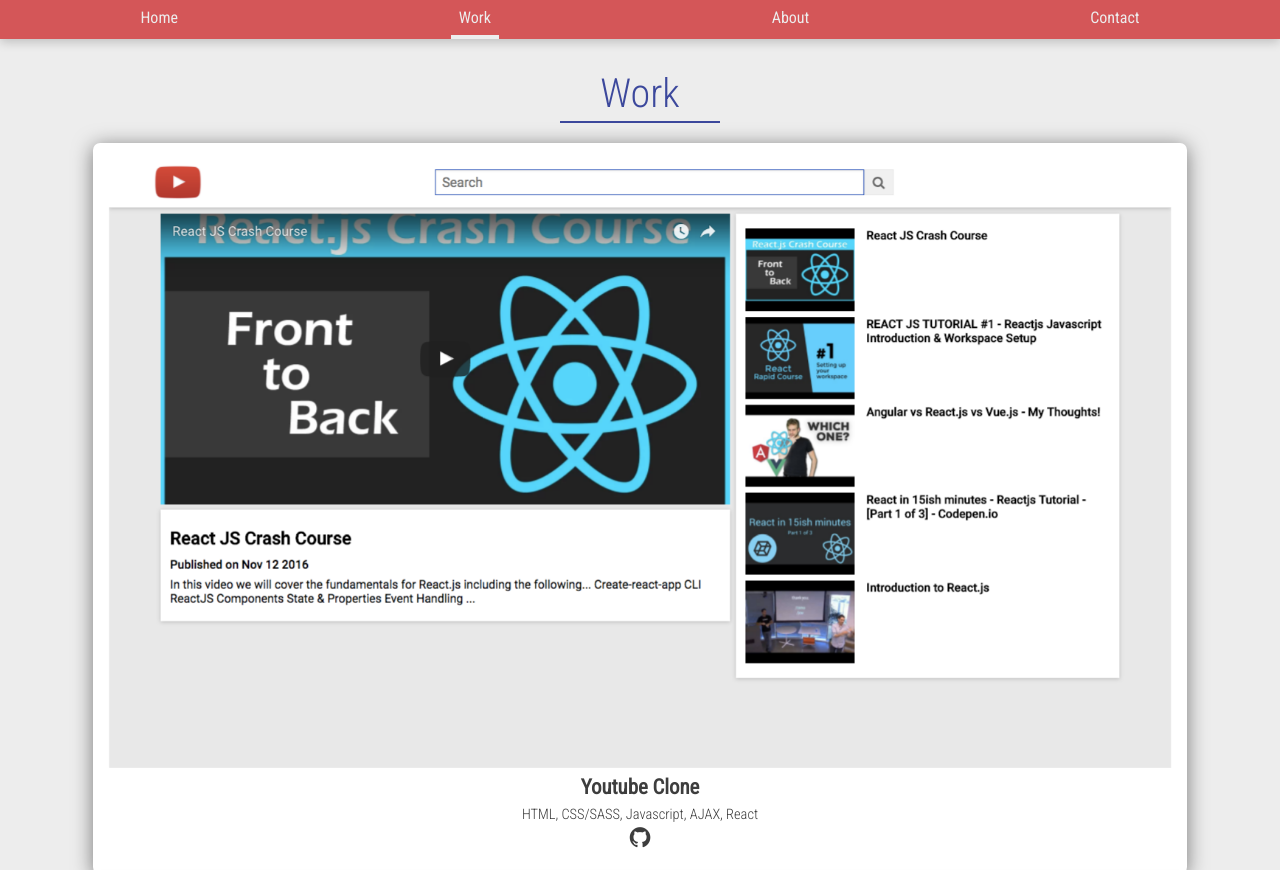
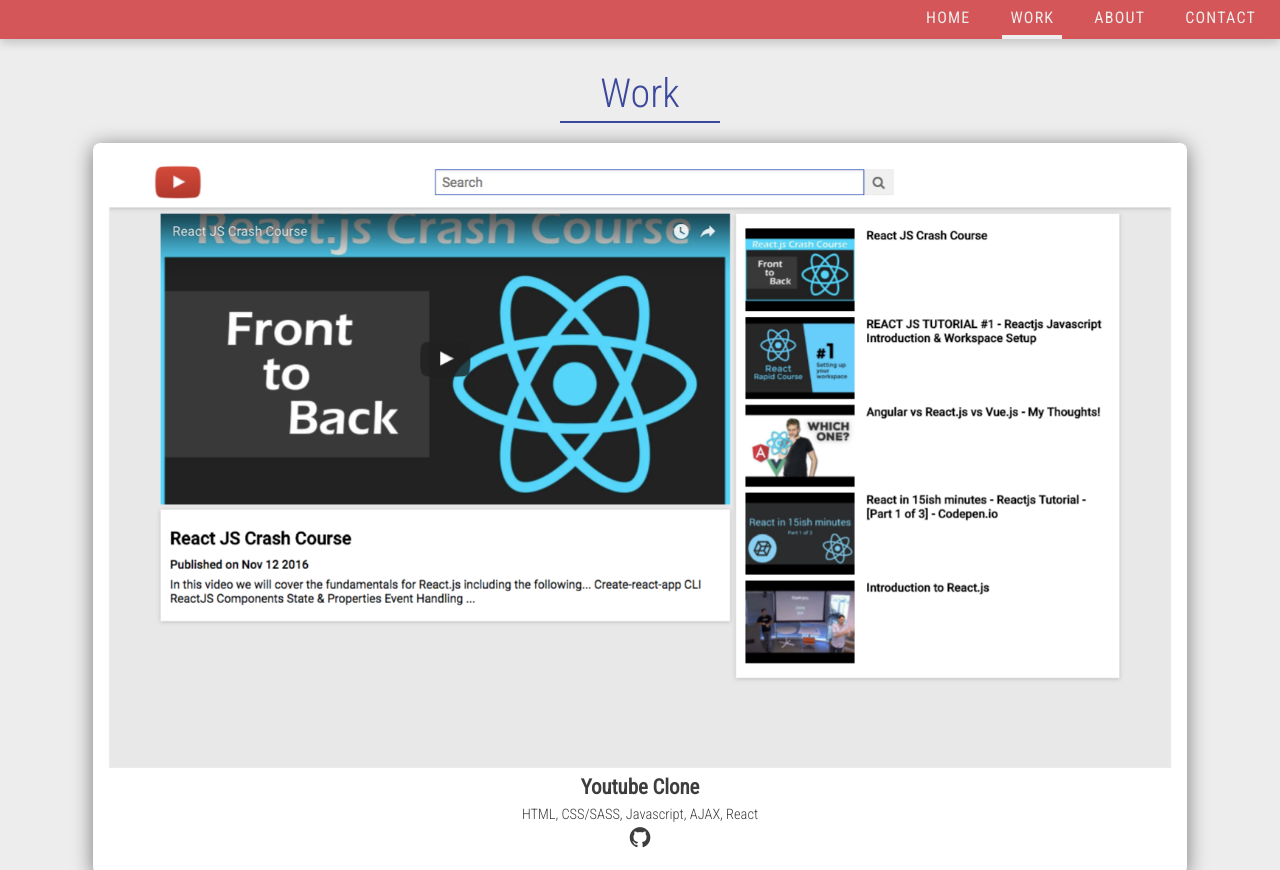
Before and after one commit to bd2187/portfolio, a React app: page /work in a window 1280 px wide. Shown: the top 870 px of the page. Built offline with nearby package versions, Linux system fonts and the light colour scheme.

Commit message:
Create mixin for media query in mixins.scss. Give .nav-links 'flex-end' for justify-content at min-width of 700px

```diff
--- a/app/components/Project.js
+++ b/app/components/Project.js
@@ -55,7 +55,7 @@
         <i className="fa fa-github" aria-hidden="true"></i>
       </a>
     </div>
-  )
+  );
 }
 
 ProjectInfoBox.propTypes = {
--- a/app/styles/scss/main.scss
+++ b/app/styles/scss/main.scss
@@ -28,6 +28,8 @@
     align-items: flex-start;
     background: $lightRed;
     box-shadow: 0px 3px 10px rgba(0,0,0,0.2);
+    text-transform: uppercase;
+    letter-spacing: 1.2px;
 
     position: fixed;
     left: 0;
@@ -44,7 +46,17 @@
         color: $blue;
       }
     } // end a
-  }
+
+    @include mediaQuery(700px) {
+      @include flexbox(flex-end, row);
+      li {
+        margin-right: 1.5em;
+        &:last-child {
+          margin-right: 1em;
+        }
+      }
+    }
+  } // end .nav-links
   .active { border-bottom: 4px solid $offWhite; }
 }
 
--- a/app/styles/scss/mixins.scss
+++ b/app/styles/scss/mixins.scss
@@ -34,3 +34,9 @@
   justify-content: $justifyContent;
   flex-direction: $flexDirection;
 }
+
+@mixin mediaQuery ($pixels) {
+  @media screen and (min-width: $pixels) {
+    @content
+  }
+}
```
Also changed, not shown: app/styles/css/main.css, 1 other file.
